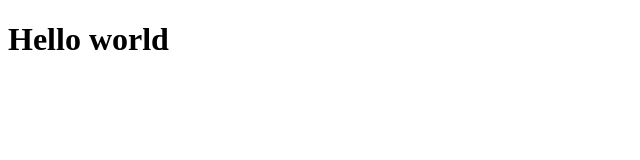
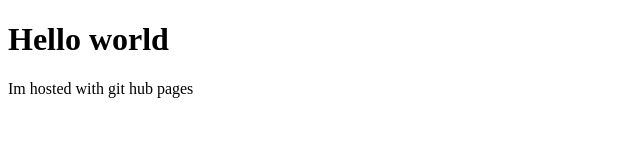
Before and after one commit to Teekayengineer/freelancer-portfolio, a plain HTML site: page index.html in a window 1280 px wide. Shown: the whole page, without its empty margins (0-640 px from the left). Drawn offline with Linux system fonts and the light colour scheme.

Commit message:
Update index.html

```diff
--- a/index.html
+++ b/index.html
@@ -9,6 +9,7 @@
 
 <body>
     <h1>Hello world</h1>
+    <p>Im hosted with git hub pages</p>
 </body>
 
 </html>
```
